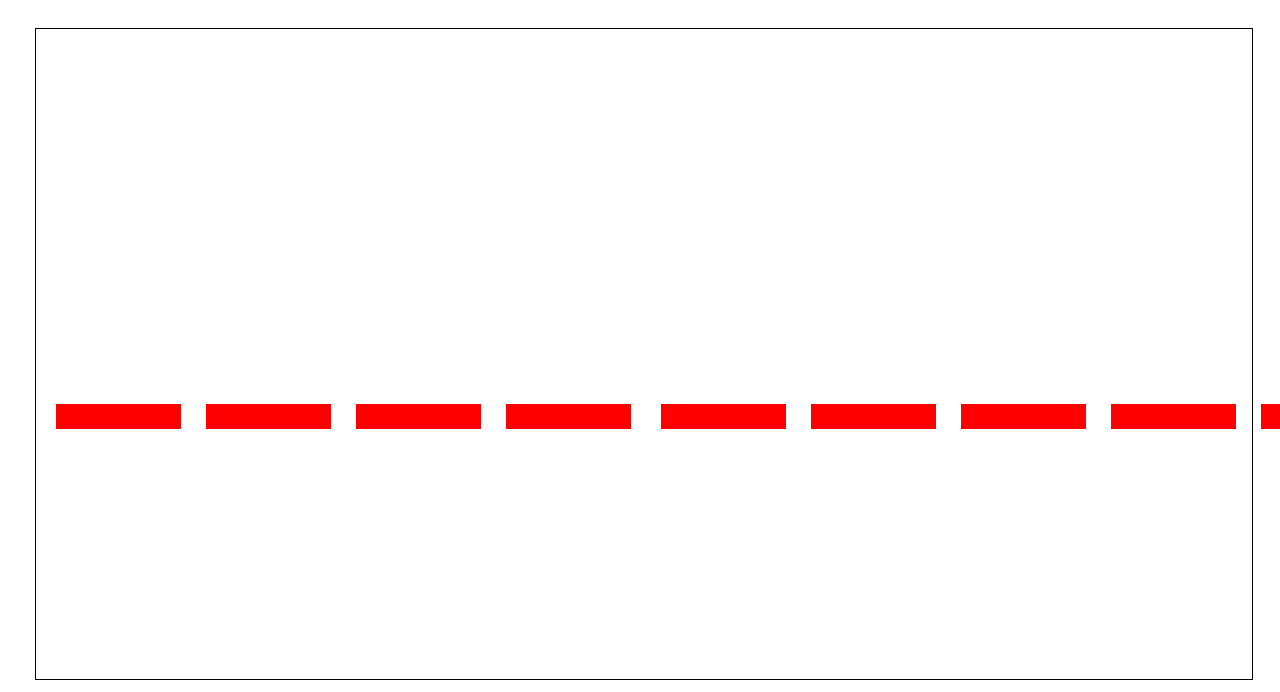
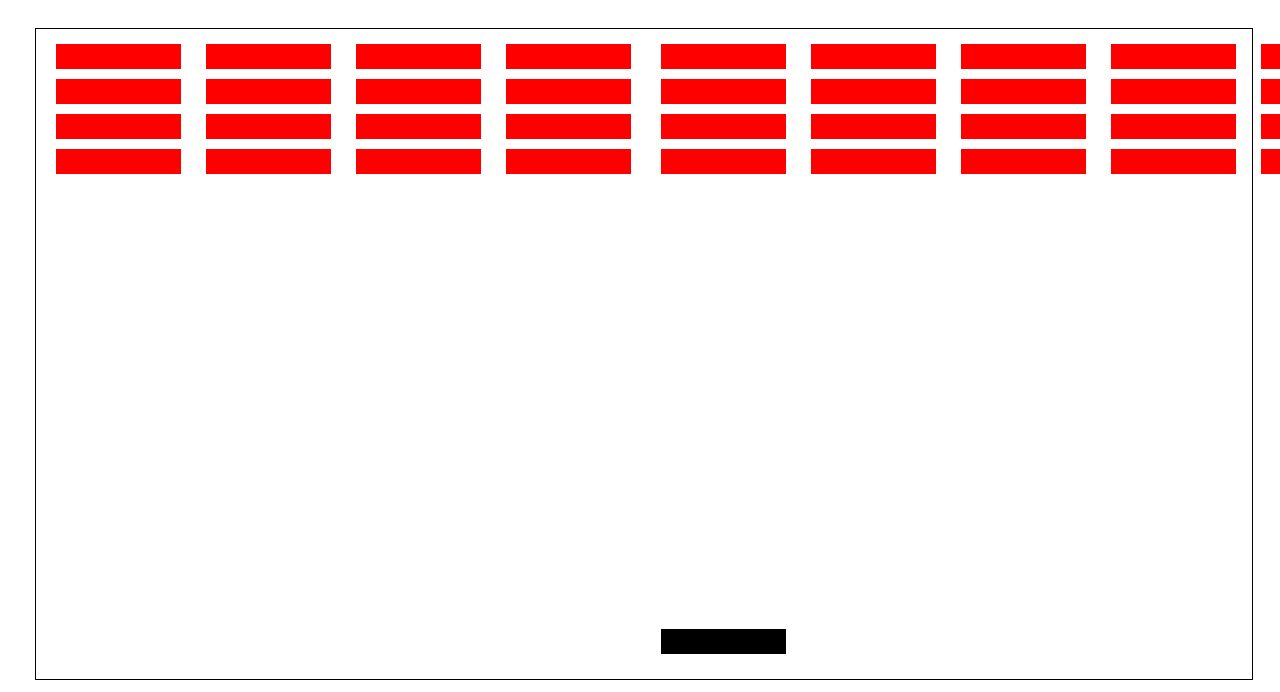
Before and after one commit to jleviharris/breakoutGame, a plain HTML site: page index.html in a window 1280 px wide. Shown: the top 692 px of the page. Drawn offline with Linux system fonts and the light colour scheme.

Commit message:
Created the rest of the blocks as well as the user block

```diff
--- a/app.js
+++ b/app.js
@@ -4,6 +4,8 @@ const grid = document.querySelector('.grid')
     grid.style.bottom = '120px'
 const blockWidth = 125;
 const blockHeight = 25;
+const userStart = [625, 25]
+let currentPosition = userStart
 
 //Create Block
 class Block {
@@ -16,15 +18,42 @@ class Block {
 };
 
 const blocks = [
-    new Block(20,250),
-    new Block(170,250),
-    new Block(320,250),
-    new Block(470,250),
-    new Block(625,250),
-    new Block(775,250),
-    new Block(925,250),
-    new Block(1075,250),
-    new Block(1225,250),
+    new Block(20,610),
+    new Block(170,610),
+    new Block(320,610),
+    new Block(470,610),
+    new Block(625,610),
+    new Block(775,610),
+    new Block(925,610),
+    new Block(1075,610),
+    new Block(1225,610),
+    new Block(20,575),
+    new Block(170,575),
+    new Block(320,575),
+    new Block(470,575),
+    new Block(625,575),
+    new Block(775,575),
+    new Block(925,575),
+    new Block(1075,575),
+    new Block(1225,575),
+    new Block(20,540),
+    new Block(170,540),
+    new Block(320,540),
+    new Block(470,540),
+    new Block(625,540),
+    new Block(775,540),
+    new Block(925,540),
+    new Block(1075,540),
+    new Block(1225,540),
+    new Block(20,505),
+    new Block(170,505),
+    new Block(320,505),
+    new Block(470,505),
+    new Block(625,505),
+    new Block(775,505),
+    new Block(925,505),
+    new Block(1075,505),
+    new Block(1225,505),
 ];
 
 function addBlocks(){
@@ -36,5 +65,12 @@ function addBlocks(){
             grid.appendChild(block)
     }
 };
+addBlocks();
 
-addBlocks();
+//add user
+const user = document.createElement('div')
+user.classList.add('user')
+user.style.left = currentPosition[0] + 'px'
+user.style.bottom = currentPosition[1] + 'px'
+
+grid.appendChild(user)
--- a/style.css
+++ b/style.css
@@ -12,3 +12,10 @@
   height: 25px;
   background-color: red;
 }
+
+.user {
+  position: absolute;
+  width: 125px;
+  height: 25px;
+  background-color: black;
+}
```
